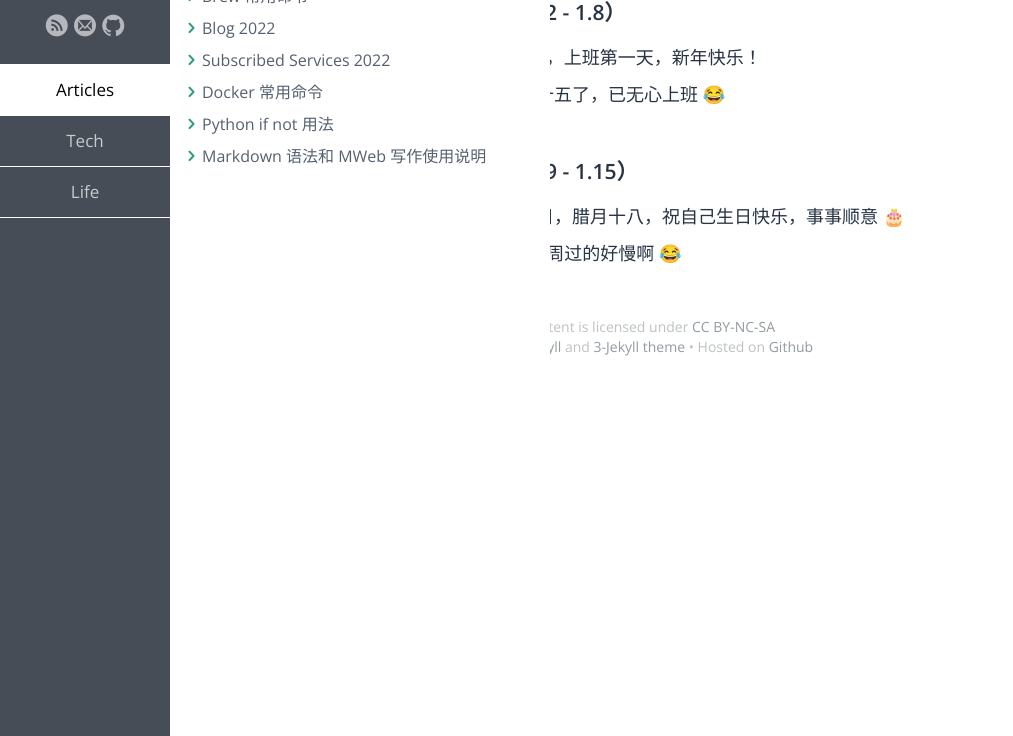
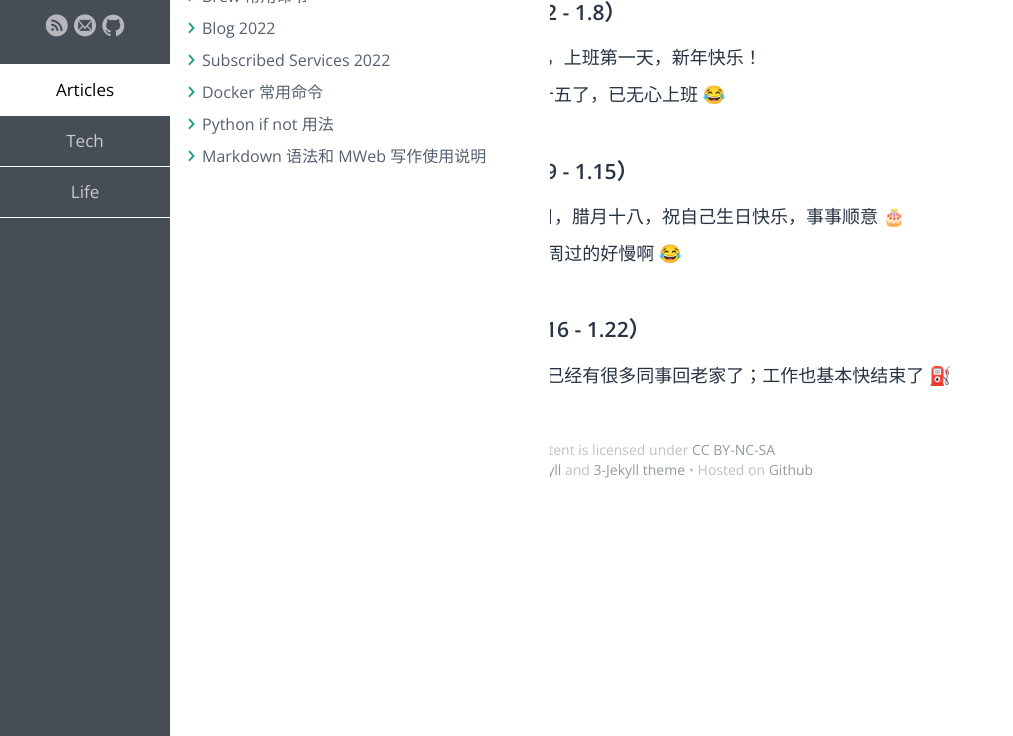
Before and after one commit to samxupeiran/samxupeiran.github.io, a Jekyll site: the page built from _posts/life/2023-01-03-my-blog.md, in a window 1280 px wide, cut to the strip 164-900 px from the top of the page. Shown: the whole strip, without its empty margins (0-1013 px from the left). Built offline with Jekyll 4.4.1, drawn with Linux system fonts in a browser that asks for light colours; some web fonts are replaced.

Commit message:
feat: add weekly blog 1.6

```diff
--- a/_posts/life/2023-01-03-my-blog.md
+++ b/_posts/life/2023-01-03-my-blog.md
@@ -13,3 +13,6 @@ tags: Blog
 - ### 2023 年 1 月 第 2 周（1.9 - 1.15）
      - 1.9 今天是自己的农历生日，腊月十八，祝自己生日快乐，事事顺意 🎂
      - 1.11 今天才周三，感觉这周过的好慢啊 😂
+
+- ### 2023 年 1 月 第 3 周（1.16 - 1.22）
+     - 1.16 农历年前最后一周，已经有很多同事回老家了；工作也基本快结束了 ⛽️
```
